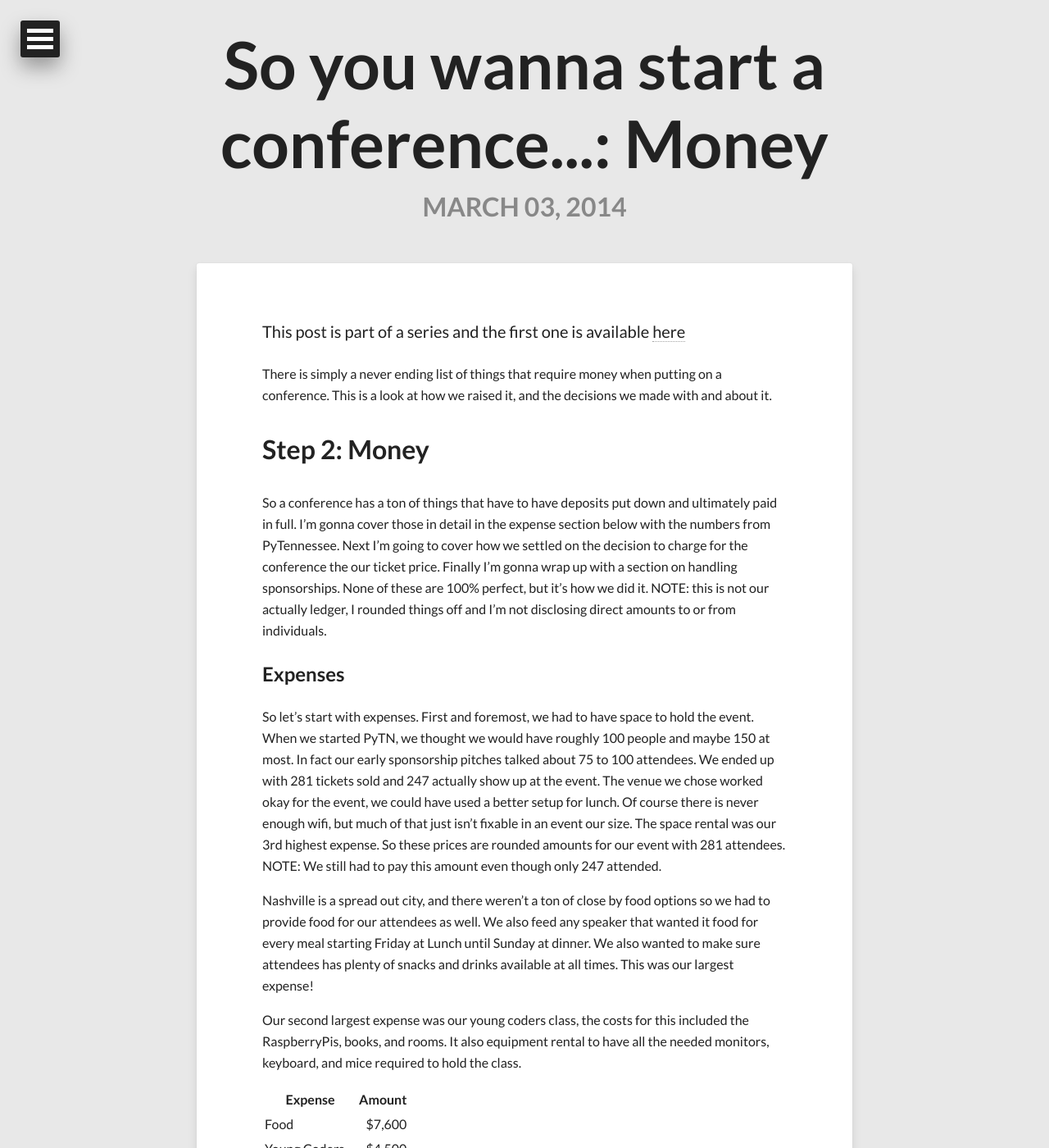
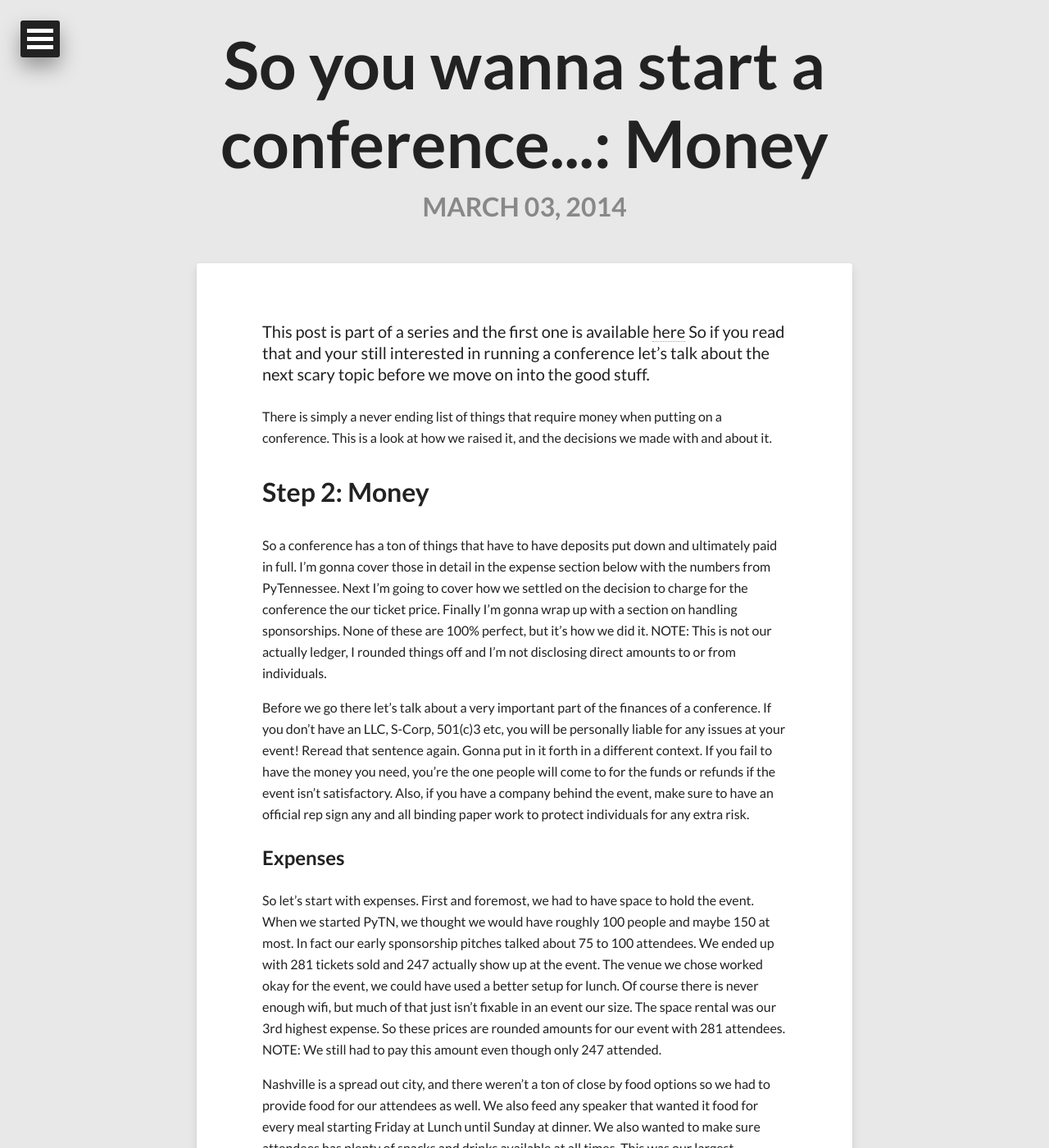
Before and after one commit to jasonamyers/jasonamyers.github.com, a Jekyll site: the page built from _posts/2014-03-03-conference-money.md, in a window 1280 px wide and 1400 px high. Shown: the whole window at 82% size. Built offline with Jekyll 4.4.1, drawn with Linux system fonts in a browser that asks for light colours; nearby versions of some CDN libraries.

Commit message:
Extra Note about liability
Signed-off-by: Jason Myers <jason@jasonamyers.com>

```diff
--- a/_posts/2014-03-03-conference-money.md
+++ b/_posts/2014-03-03-conference-money.md
@@ -7,6 +7,8 @@ comments: true
 share: true
 ---
 This post is part of a series and the first one is available [here]({{ site.url }}/so-you-wanna-conference/ }})
+So if you read that and your still interested in running a conference let's talk
+about the next scary topic before we move on into the good stuff.
 
 There is simply a never ending list of things that require money when putting
 on a conference.  This is a look at how we raised it, and the decisions we
@@ -19,9 +21,18 @@ ultimately paid in full.  I'm gonna cover those in detail in the expense
 section below with the numbers from PyTennessee.  Next I'm going to cover
 how we settled on the decision to charge for the conference the our ticket
 price.  Finally I'm gonna wrap up with a section on handling sponsorships.
-None of these are 100% perfect, but it's how we did it.  NOTE: this is not
+None of these are 100% perfect, but it's how we did it.  NOTE: This is not
 our actually ledger, I rounded things off and I'm not disclosing direct
 amounts to or from individuals.
+
+Before we go there let's talk about a very important part of the finances of
+a conference. If you don't have an LLC, S-Corp, 501(c)3 etc, you will be
+personally liable for any issues at your event! Reread that sentence again.
+Gonna put in it forth in a different context. If you fail to have the money you
+need, you're the one people will come to for the funds or refunds if the event
+isn't satisfactory. Also, if you have a company behind the event, make sure to
+have an official rep sign any and all binding paper work to protect individuals
+for any extra risk.
 
 Expenses
 -------------
```
